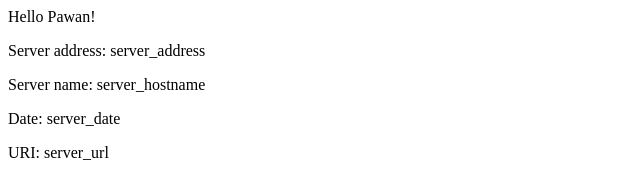
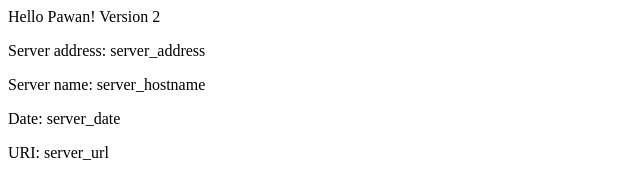
Before and after one commit to Pawa2NR/eks-example, a plain HTML site: page src/index.html in a window 1280 px wide. Shown: the full height of the page, 0-640 px from the left. Drawn offline with Linux system fonts and the light colour scheme.

Commit message:
V2 updating homepage

```diff
--- a/src/index.html
+++ b/src/index.html
@@ -1,8 +1,8 @@
 <head>
-<title>Hello World</title>
+<title>Hello World Version 2</title>
 </head>
 <div class="info">
-<h>Hello Pawan!</h>
+<h>Hello Pawan! Version 2</h>
 <p><span>Server&nbsp;address:</span> <span>server_address</span></p>
 <p><span>Server&nbsp;name:</span> <span>server_hostname</span></p>
 <p class="smaller"><span>Date:</span> <span>server_date</span></p>
```
